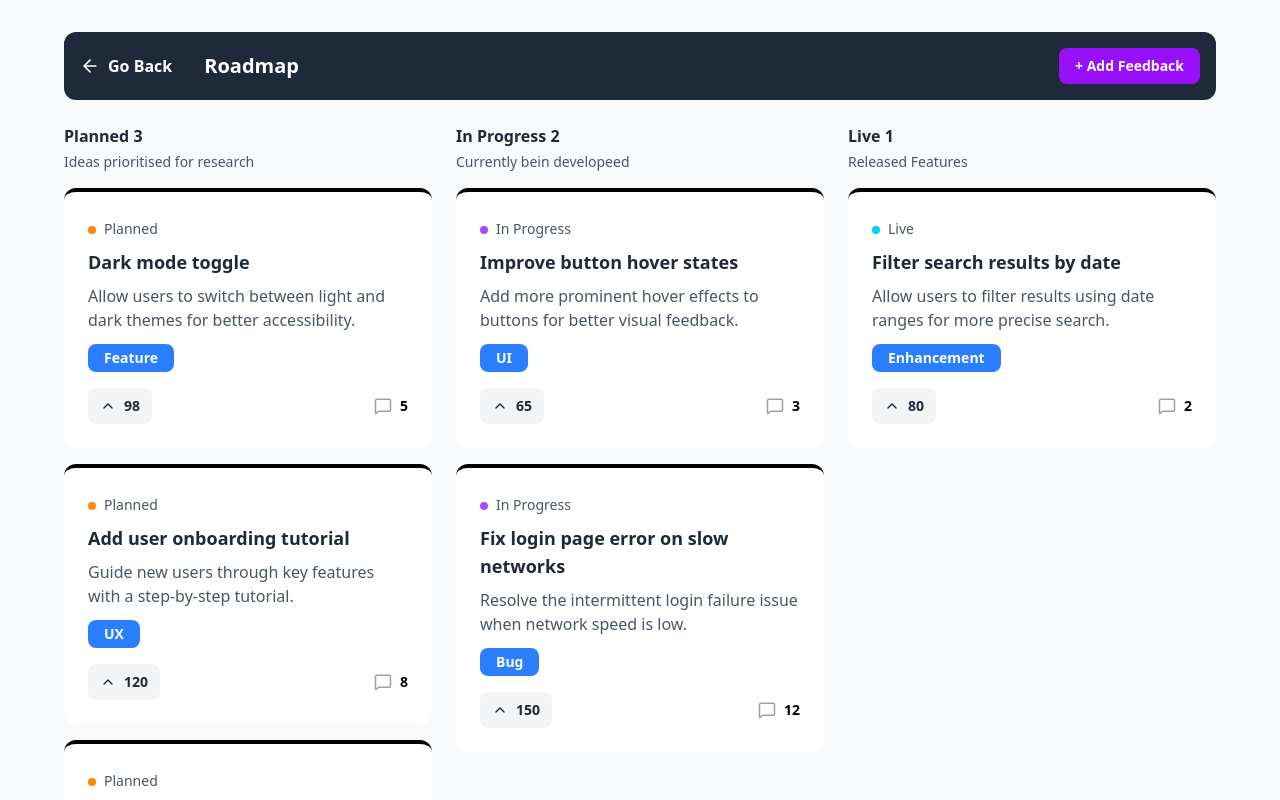
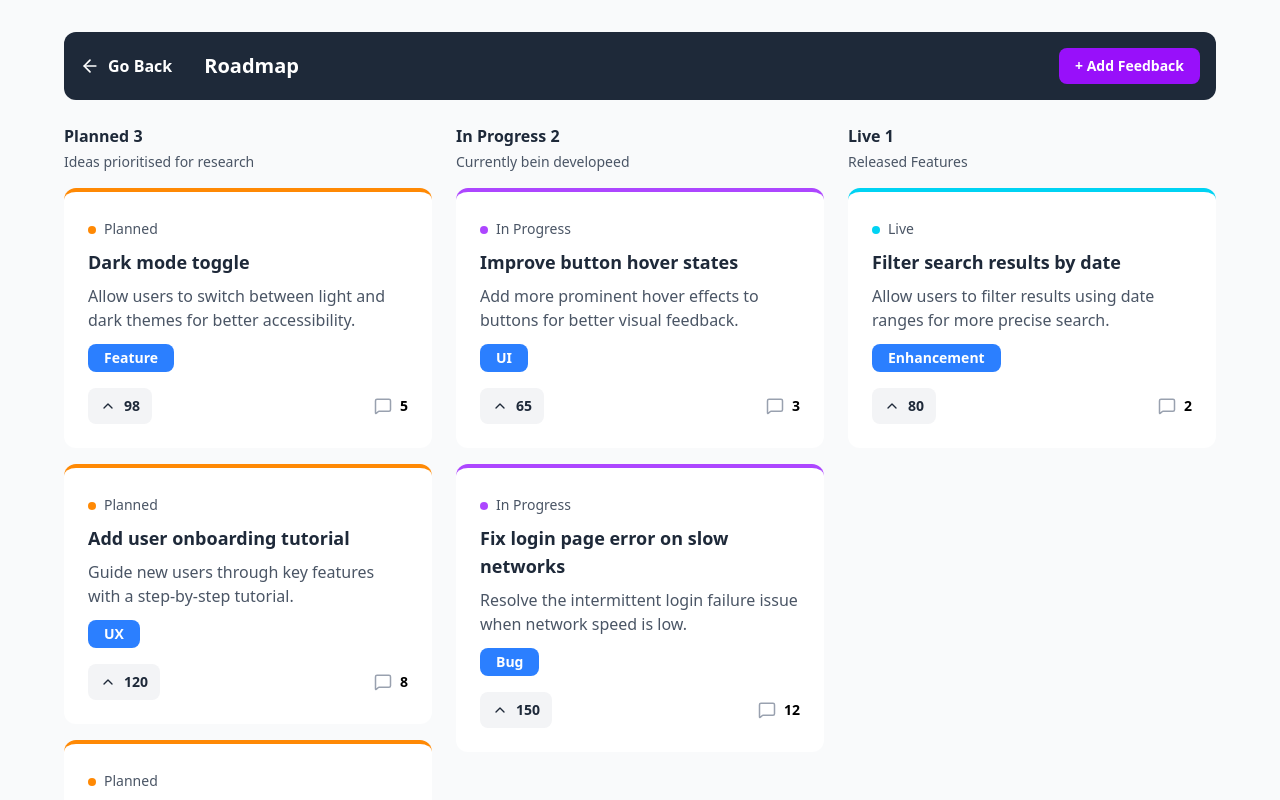
Before and after one commit to ayezabashir/Product-Feedback, a React (Vite) app: page /roadmap in a window 1280 px wide. Shown: the top 800 px of the page. Built offline with nearby package versions, Linux system fonts and the light colour scheme.

Commit message:
roadmap view

```diff
--- a/src/components/FeedbackModalBox.jsx
+++ b/src/components/FeedbackModalBox.jsx
@@ -146,7 +146,6 @@ const FeedbackModalBox = ({
               Cancel
             </button>
             <button
-              onClick={handleSubmit}
               type="submit"
               className="flex-1 bg-purple-600 hover:bg-purple-700 text-white py-3 font-semibold rounded-lg transition-all"
             >
--- a/src/components/RoadmapView.jsx
+++ b/src/components/RoadmapView.jsx
@@ -3,24 +3,28 @@ const RoadmapView = ({ suggestions, onBack, onView, onAdd, onUpvote }) => {
   const statusCategories = [
     {
       name: "Planned",
-      color: "bg-orange-400",
+      color: "border-orange-400",
+      dot: "bg-orange-400",
       items: suggestions.filter(
         (suggestion) => suggestion.status === "Planned",
       ),
     },
     {
       name: "In Progress",
-      color: "bg-purple-500",
+      color: "border-purple-500",
+      dot: "bg-purple-500",
       items: suggestions.filter(
         (suggestion) => suggestion.status === "In Progress",
       ),
     },
     {
       name: "Live",
-      color: "bg-cyan-400",
+      color: "border-cyan-400",
+      dot: "bg-cyan-400",
       items: suggestions.filter((suggestion) => suggestion.status === "Live"),
     },
   ];
+
   return (
     <div className="max-w-6xl mx-auto">
       <div className="bg-gray-800 rounded-xl p-4 flex items-center justify-between mb-6">
@@ -59,14 +63,11 @@ const RoadmapView = ({ suggestions, onBack, onView, onAdd, onUpvote }) => {
                 <div
                   key={index}
                   onClick={() => onView(item)}
-                  className="bg-white rounded-xl p-6 border-t-4 cursor-pointer hover:shadow-lg transition-all"
-                  style={{
-                    borderTopColor: cateogory.color.replace("bg-", "#"),
-                  }}
+                  className={`bg-white rounded-xl p-6 border-t-4 cursor-pointer hover:shadow-lg transition-all ${cateogory.color}`}
                 >
                   <div className="mb-2">
                     <div
-                      className={`inline-block w-2 h-2 rounded-full mr-2 ${cateogory.color}`}
+                      className={`inline-block w-2 h-2 rounded-full mr-2 ${cateogory.dot}`}
                     ></div>
                     <span className="text-gray-600 text-sm">
                       {cateogory.name}
--- a/src/components/Sidebar.jsx
+++ b/src/components/Sidebar.jsx
@@ -9,7 +9,7 @@ const Sidebar = ({
 }) => {
   return (
     <div className="lg:col-span-1 space-y-6">
-      <div className="bg-gray-800 rounded-xl p-6 text-white">
+      <div className="bg-linear-to-r from-blue-500 via-purple-500 to-pink-500 rounded-xl pt-20 p-6 text-white">
         <h1 className="text-xl">Product Feedback</h1>
         <p className="text-sm opacity-50">Feedback Board</p>
       </div>
```
